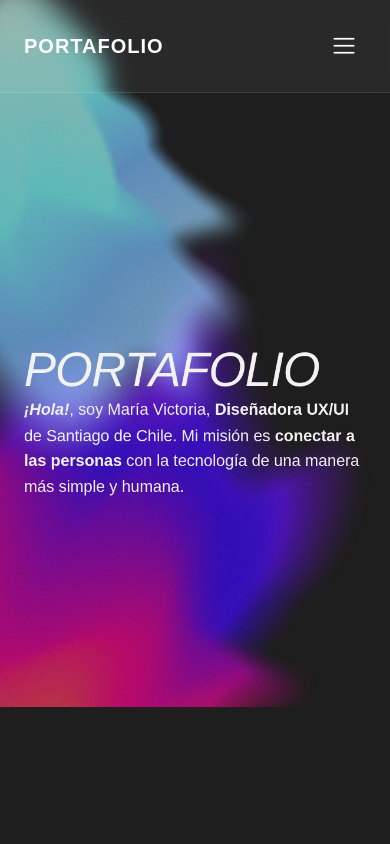
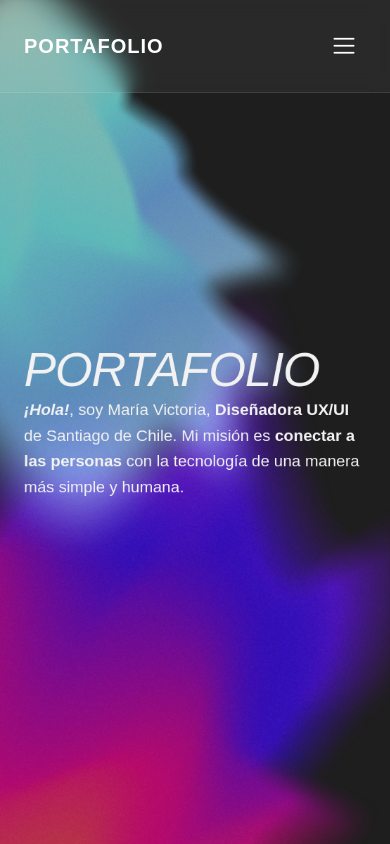
Before and after one commit to VictoriaC0/portafoliouxui, an Angular app: page /#/home in a window 390 px wide. Built offline with nearby package versions, Linux system fonts and the light colour scheme; a web font is replaced by a local one.

Commit message:
Override background-size for inicio section in mobile to ensure proper display

```diff
--- a/src/styles/_layout.scss
+++ b/src/styles/_layout.scss
@@ -87,6 +87,11 @@
         scroll-margin-top: 80px; // Offset for fixed topnav when scrollIntoView is triggered
         scroll-snap-align: start; // Enable scroll snapping
     }
+
+    // Override background-size for inicio section in mobile
+    #inicio {
+        background-size: cover !important;
+    }
 }
 
 // Section performance
```
